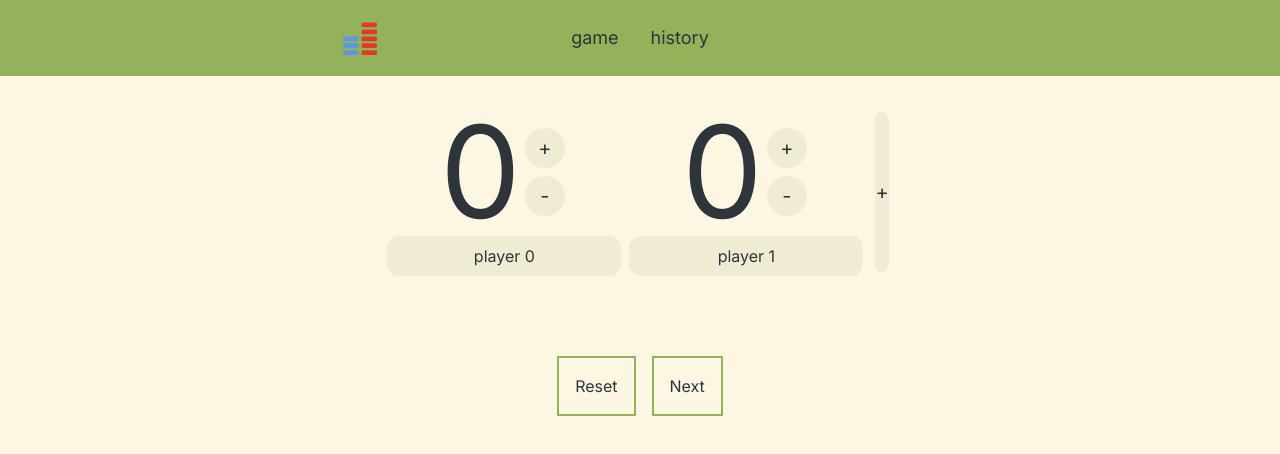
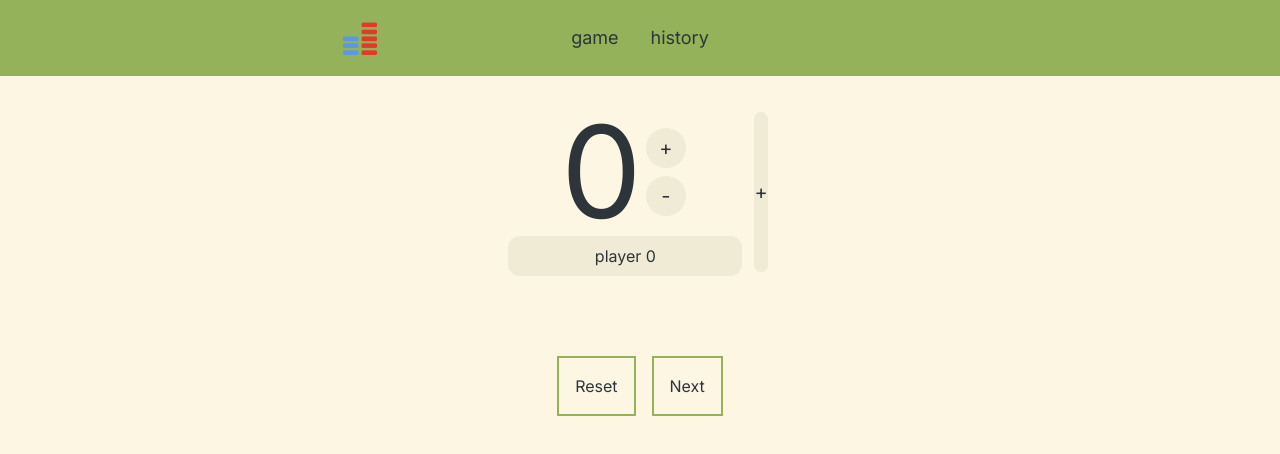
Before and after one commit to chrimora/tally, a Next.js app: page /play/game in a window 1280 px wide. Shown: the top 454 px of the page. Built offline with nearby package versions, Linux system fonts and the light colour scheme.

Commit message:
it works

```diff
--- a/src/app/play/game/page.tsx
+++ b/src/app/play/game/page.tsx
@@ -7,38 +7,32 @@ import { GameData, GameStorage, Score } from "../history";
 type PlayerProps = {
   index: number;
   update: (i: number, score: Score) => void;
-  load_score: Score;
+  score: Score;
 };
 
-function Player({ index, update, load_score }: PlayerProps) {
-  const [name, nameSetter] = useState("");
-  const [score, scoreSetter] = useState(0);
-
-  // Fix hydration errors
-  useEffect(() => {
-    nameSetter(load_score.name);
-    scoreSetter(load_score.score);
-  }, []);
-
-  useEffect(() => {
-    update(index, { name: name, score: score });
-  }, [score, name]);
+function Player({ index, update, score }: PlayerProps) {
+  function scoreSetter(n: number) {
+    update(index, { name: score.name, score: score.score + n });
+  }
+  function nameSetter(name: string) {
+    update(index, { name: name, score: score.score });
+  }
 
   // TODO; align + and - buttons https://stackoverflow.com/a/51526649
   return (
     <div key={`player${index}`} className="flex flex-col items-center">
       <div className="flex flex-row items-center">
-        <div className="text-9xl">{score}</div>
+        <div className="text-9xl">{score.score}</div>
         <div className="flex flex-col items-center">
           <button
             className="h-10 w-10 m-1 rounded-full text-xl bg-bgdim-light dark:bg-bgdim-dark active:border-2 hover:border-2 active:border-accent-light active:dark:border-accent-dark hover:border-accent-light hover:dark:border-accent-dark"
-            onClick={() => scoreSetter(score + 1)}
+            onClick={() => scoreSetter(+1)}
           >
             +
           </button>
           <button
             className="h-10 w-10 m-1 rounded-full text-xl bg-bgdim-light dark:bg-bgdim-dark active:border-2 hover:border-2 active:border-accent-light active:dark:border-accent-dark hover:border-accent-light hover:dark:border-accent-dark"
-            onClick={() => scoreSetter(score - 1)}
+            onClick={() => scoreSetter(-1)}
           >
             -
           </button>
@@ -47,70 +41,76 @@ function Player({ index, update, load_score }: PlayerProps) {
       <input
         type="text"
         onChange={(e) => nameSetter(e.target.value)}
-        value={name}
+        value={score.name}
         className="flex appearance-none outline-none bg-bgdim-light dark:bg-bgdim-dark py-2 rounded-xl text-center"
       />
     </div>
   );
 }
 
-class Game extends Component<{ reset: () => void }, GameData> {
-  constructor(props: any) {
-    super(props);
+type GameProps = {
+  state_reset: () => void;
+};
+
+function Game({ state_reset }: GameProps) {
+  function addPlayer() {
+    scoresSetter([
+      ...scores,
+      {
+        name: `player ${scores.length}`,
+        score: 0,
+      },
+    ]);
+  }
+
+  const [id, idSetter] = useState(nanoid());
+  const [scores, scoresSetter] = useState<Score[]>([]);
+
+  // Fix hydration errors
+  useEffect(() => {
+    // Init to two players
+    addPlayer();
 
     let load = GameStorage.read();
-    if (load) this.state = load;
-    else {
-      this.state = {
-        id: nanoid(),
-        scores: [],
-      };
-      this.state.scores.push(this.getNewScore());
-      this.state.scores.push(this.getNewScore());
+    if (load) {
+      idSetter(load.id);
+      scoresSetter(load.scores);
     }
+  }, []);
+
+  function store() {
+    GameStorage.store({ id: id, scores: scores });
+  }
+  function update(i: number, score: Score) {
+    let new_scores = [...scores];
+    new_scores[i] = score;
+
+    scoresSetter(new_scores);
+    store();
   }
 
-  getNewScore(): Score {
-    return {
-      name: `player ${this.state.scores.length}`,
-      score: 0,
-    };
+  function reset() {
+    GameStorage.wipe();
+    state_reset(); // TODO; check this state reset is still required - think localstorage is read every cycle
   }
-  addPlayer() {
-    let state: GameData = { ...this.state };
-    state.scores.push(this.getNewScore());
-    this.setState(state);
-    GameStorage.store(this.state);
+  function next() {
+    // TODO; add to history store and reset keeping players
   }
 
-  update(i: number, score: Score) {
-    let state = { ...this.state };
-    state.scores[i] = score;
-
-    this.setState(state);
-    GameStorage.store(this.state);
-  }
-
-  next() {
-    // TODO; add to history store
-    this.props.reset();
-  }
-
-  render() {
   return (
     <>
       <div className="flex flex-wrap justify-center gap-2">
-          {this.state.scores.map((score, i) => (
+        {scores.map((score, i) => (
           <Player
             index={i}
-              update={(i, s) => this.update(i, s)}
-              load_score={score}
+            update={(i, s) => update(i, s)}
+            score={score}
             key={i}
           />
         ))}
         <button
           className="h-15 w-15 m-1 rounded-full text-xl bg-bgdim-light dark:bg-bgdim-dark active:border-2 hover:border-2 active:border-accent-light active:dark:border-accent-dark hover:border-accent-light hover:dark:border-accent-dark"
-            onClick={() => this.addPlayer()}
+          onClick={() => addPlayer()}
         >
           +
         </button>
@@ -118,20 +118,19 @@ class Game extends Component<{ reset: () => void }, GameData> {
       <div>
         <button
           className="p-4 mx-2 mt-20 border-2 border-accent-light dark:border-accent-dark active:bg-accent-light active:dark:bg-accent-dark hover:bg-accent-light hover:dark:bg-accent-dark"
-            onClick={() => this.props.reset()}
+          onClick={() => reset()}
         >
           Reset
         </button>
         <button
           className="p-4 mx-2 mt-20 border-2 border-accent-light dark:border-accent-dark active:bg-accent-light active:dark:bg-accent-dark hover:bg-accent-light hover:dark:bg-accent-dark"
-            onClick={() => this.next()}
+          onClick={() => next()}
         >
           Next
         </button>
       </div>
     </>
   );
-  }
 }
 
 export default function Page() {
@@ -142,5 +141,5 @@ export default function Page() {
   }
 
   // Changing the key wipes the state - resetting it
-  return <Game key={key} reset={reset} />;
+  return <Game key={key} state_reset={reset} />;
 }
```
Lines whose indentation alone changed are shown as unchanged.
